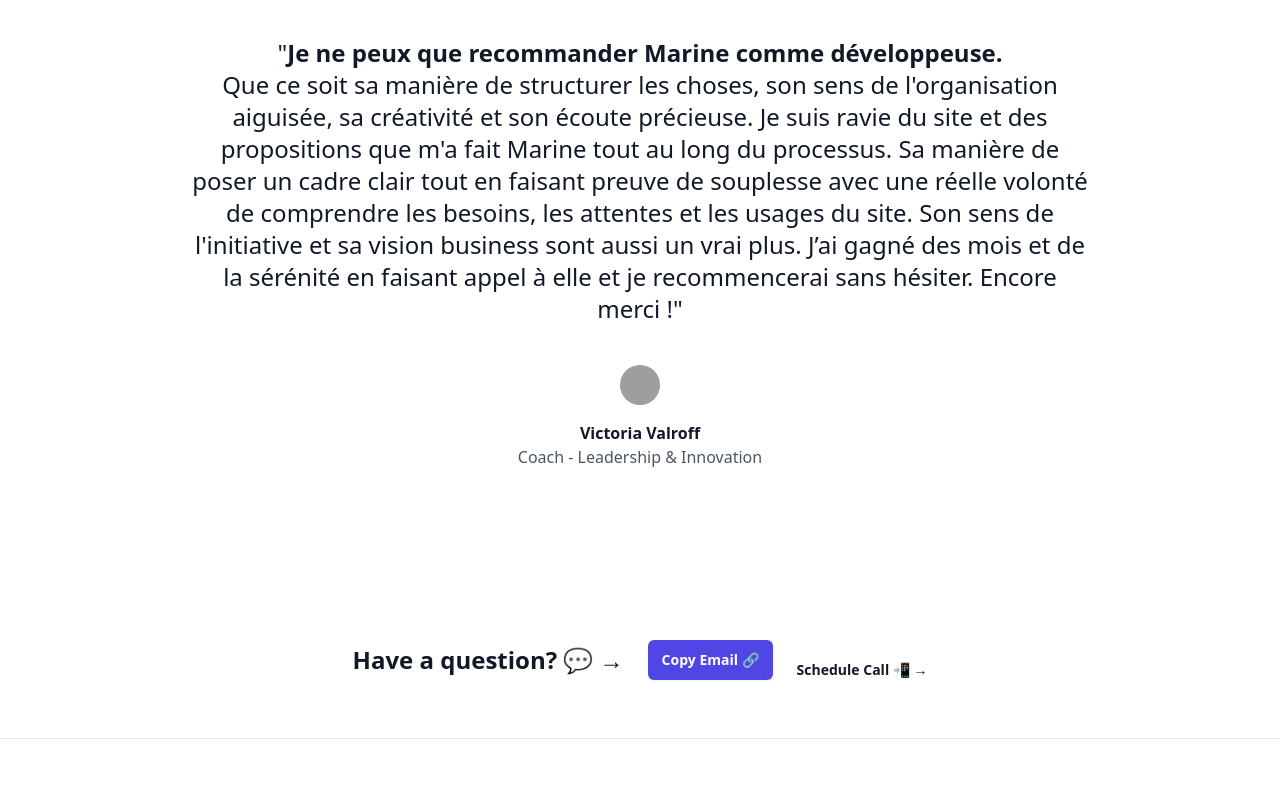
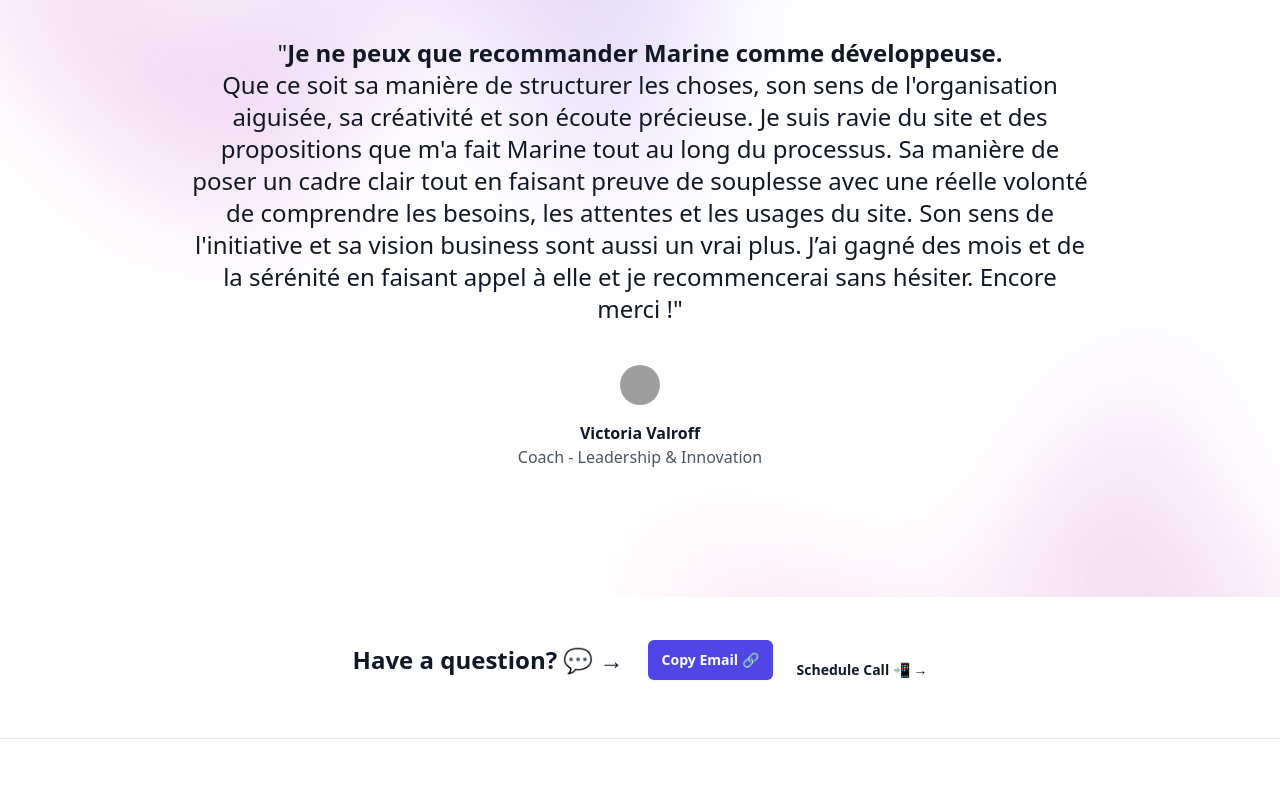
Before and after one commit to MarineCrou/portfolio-dec-2024, a website: page index.html in a window 1280 px wide. Shown: the part 3826-4618 px from the top of the page. Drawn offline with Linux system fonts and the light colour scheme; grey boxes are pictures that could not be loaded.

Commit message:
added background coloring for testimonial section

```diff
--- a/index.html
+++ b/index.html
@@ -184,7 +184,6 @@
           </div>
         </div>
       </header>
-
       <div class="relative isolate px-6 pt-14 lg:px-8">
         <div
           class="absolute inset-x-0 -top-40 -z-10 transform-gpu overflow-hidden blur-3xl sm:-top-80"
@@ -802,6 +801,7 @@
                 class="pointer-events-none absolute inset-px rounded-lg shadow ring-1 ring-black/5 lg:rounded-l-[2rem]"
               ></div>
             </div>
+
             <!-- ! pacman Project -->
             <div class="relative">
               <div class="absolute inset-px rounded-lg bg-white"></div>
@@ -881,6 +881,7 @@
                 class="pointer-events-none absolute inset-px rounded-lg shadow ring-1 ring-black/5"
               ></div>
             </div>
+
             <!-- ! Victoria Valroff Project -->
             <div class="relative">
               <div
@@ -1062,6 +1063,34 @@
       id="testimonials"
       class="relative isolate overflow-hidden bg-white px-6 py-24 sm:py-32 lg:px-8"
     >
+      <div
+        class="absolute inset-x-0 -top-40 -z-10 transform-gpu overflow-hidden blur-3xl sm:-top-80"
+        aria-hidden="true"
+      >
+        <div
+          class="relative left-[calc(50%-11rem)] aspect-[1155/678] w-[36.125rem] -translate-x-1/2 rotate-[30deg] bg-gradient-to-tr from-[#ff80b5] to-[#9089fc] opacity-30 sm:left-[calc(50%-30rem)] sm:w-[72.1875rem]"
+          style="
+            clip-path: polygon(
+              74.1% 44.1%,
+              100% 61.6%,
+              97.5% 26.9%,
+              85.5% 0.1%,
+              80.7% 2%,
+              72.5% 32.5%,
+              60.2% 62.4%,
+              52.4% 68.1%,
+              47.5% 58.3%,
+              45.2% 34.5%,
+              27.5% 76.7%,
+              0.1% 64.9%,
+              17.9% 100%,
+              27.6% 76.8%,
+              76.1% 97.7%,
+              74.1% 44.1%
+            );
+          "
+        ></div>
+      </div>
       <h2 class="text-center text-base/7 font-semibold text-indigo-600">
         Testimonials ✨
       </h2>
@@ -1096,6 +1125,34 @@
             </div>
           </figcaption>
         </figure>
+      </div>
+      <div
+        class="absolute inset-x-0 top-[calc(100%-13rem)] -z-10 transform-gpu overflow-hidden blur-3xl sm:top-[calc(100%-30rem)]"
+        aria-hidden="true"
+      >
+        <div
+          class="relative left-[calc(50%+3rem)] aspect-[1155/678] w-[36.125rem] -translate-x-1/2 bg-gradient-to-tr from-[#ff80b5] to-[#9089fc] opacity-30 sm:left-[calc(50%+36rem)] sm:w-[72.1875rem]"
+          style="
+            clip-path: polygon(
+              74.1% 44.1%,
+              100% 61.6%,
+              97.5% 26.9%,
+              85.5% 0.1%,
+              80.7% 2%,
+              72.5% 32.5%,
+              60.2% 62.4%,
+              52.4% 68.1%,
+              47.5% 58.3%,
+              45.2% 34.5%,
+              27.5% 76.7%,
+              0.1% 64.9%,
+              17.9% 100%,
+              27.6% 76.8%,
+              76.1% 97.7%,
+              74.1% 44.1%
+            );
+          "
+        ></div>
       </div>
     </section>
 
```
